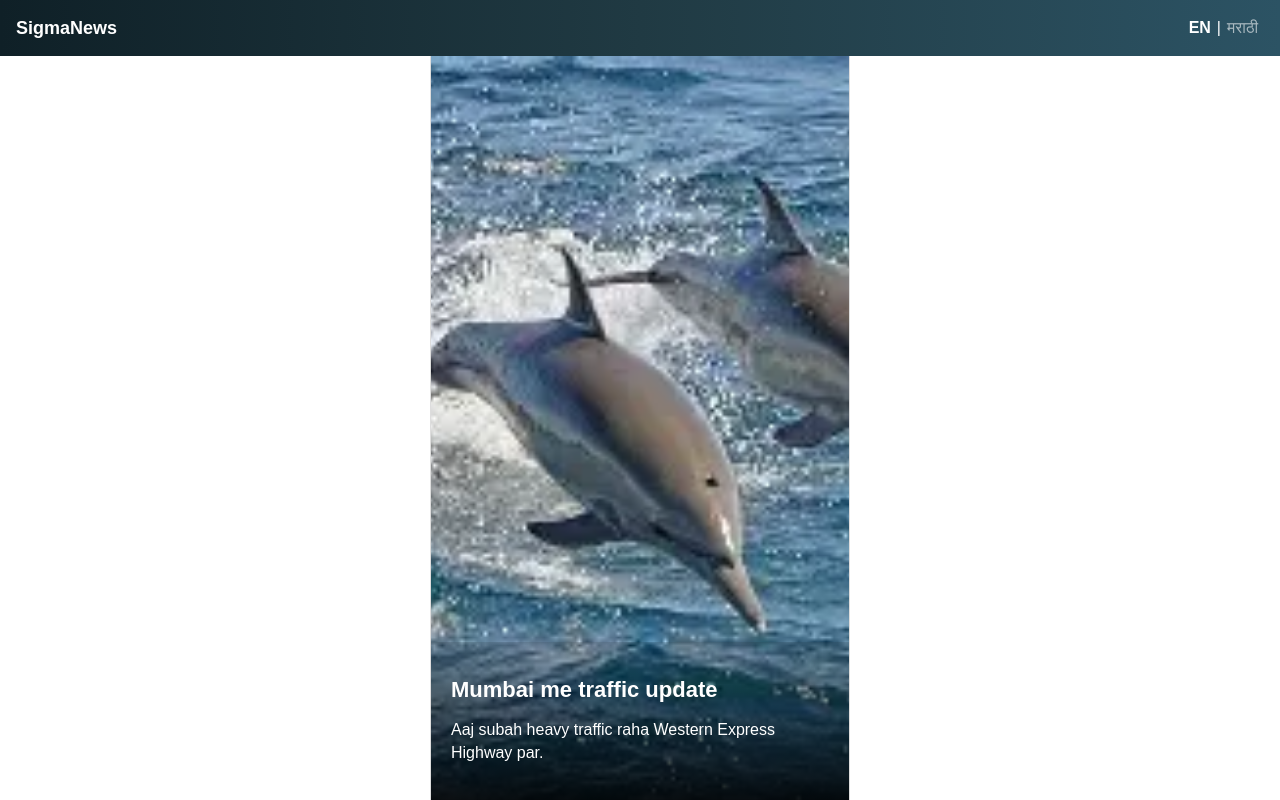
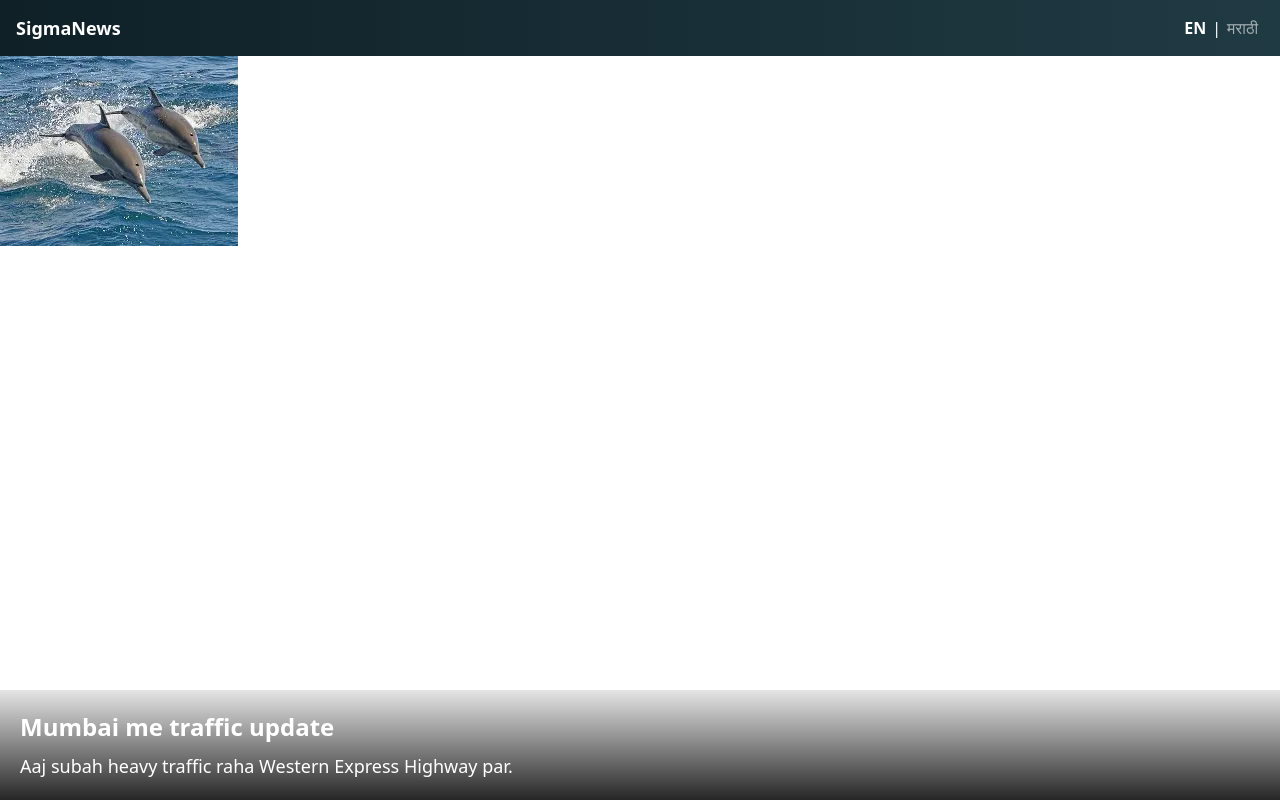
Before and after one commit to Pabitrapab/news-app, a React (Vite) app: page / in a window 1280 px wide. Built offline with nearby package versions, Linux system fonts and the light colour scheme.

Commit message:
Update App.css

```diff
--- a/src/App.css
+++ b/src/App.css
@@ -1,12 +1,14 @@
 * {
+  margin: 0;
+  padding: 0;
   box-sizing: border-box;
-  font-family: "Poppins", sans-serif;
+  font-family: system-ui, sans-serif;
 }
 
 /* NAVBAR */
 .navbar {
   height: 56px;
-  background: linear-gradient(90deg, #0f2027, #203a43, #2c5364);
+  background: linear-gradient(90deg, #0f2027, #203a43);
   color: white;
   display: flex;
   justify-content: space-between;
@@ -15,12 +17,12 @@
   position: fixed;
   top: 0;
   width: 100%;
-  z-index: 100;
+  z-index: 10;
 }
 
 .logo {
+  font-weight: bold;
   font-size: 18px;
-  font-weight: 600;
 }
 
 .lang span {
@@ -34,7 +36,7 @@
   font-weight: bold;
 }
 
-/* FEED */
+/* FEED (FULL SCREEN SCROLL) */
 .feed {
   margin-top: 56px;
   height: calc(100vh - 56px);
@@ -42,58 +44,50 @@
   scroll-snap-type: y mandatory;
 }
 
-/* EACH SCREEN */
+/* EACH NEWS CARD SNAP */
 .snap {
   height: calc(100vh - 56px);
   scroll-snap-align: start;
 }
 
-/* NEWS CARD */
+/* NEWS CARD FULL SCREEN */
 .news-card {
-  position: relative;
   height: 100%;
   width: 100%;
-  background: black;
+  background-size: cover;
+  background-position: center;
+  background-repeat: no-repeat;
+  position: relative;
 }
 
-/* IMAGE FIX (NO CUT ISSUE) */
-.news-card img {
-  width: 100%;
-  height: 100%;
-  object-fit: cover; /* 🔥 FIXED */
-}
-
-/* OVERLAY TEXT */
+/* TEXT OVERLAY */
 .overlay {
   position: absolute;
   bottom: 0;
   width: 100%;
   padding: 20px;
+  color: white;
   background: linear-gradient(
     to top,
-    rgba(0, 0, 0, 0.9),
+    rgba(0, 0, 0, 0.85),
     rgba(0, 0, 0, 0.1)
   );
-  color: white;
 }
 
-/* TEXT SIZE */
 .overlay h1 {
-  font-size: 22px;
+  font-size: 24px;
   margin-bottom: 10px;
 }
 
 .overlay p {
-  font-size: 16px;
-  line-height: 1.4;
+  font-size: 18px;
+  line-height: 1.5;
 }
 
-/* DESKTOP FIX */
+/* DESKTOP FULL SCREEN */
 @media (min-width: 768px) {
   .feed {
-    max-width: 420px;
-    margin: 56px auto 0 auto;
-    border-left: 1px solid #ddd;
-    border-right: 1px solid #ddd;
+    max-width: 100%;
+    margin: 56px auto 0;
   }
 }
```
